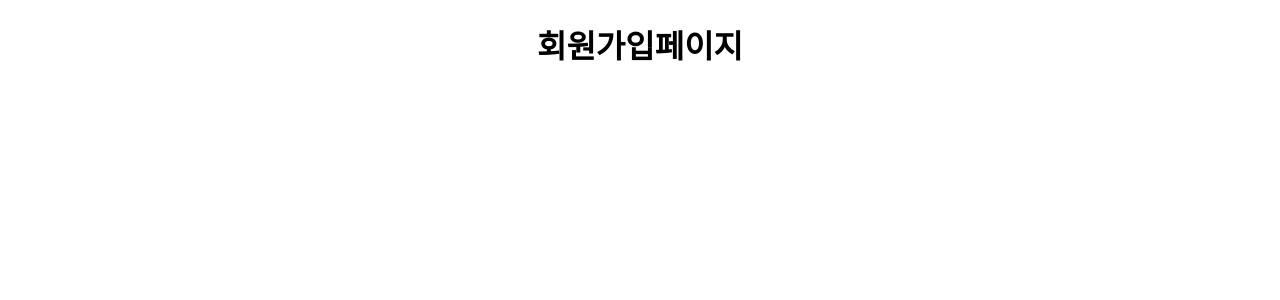
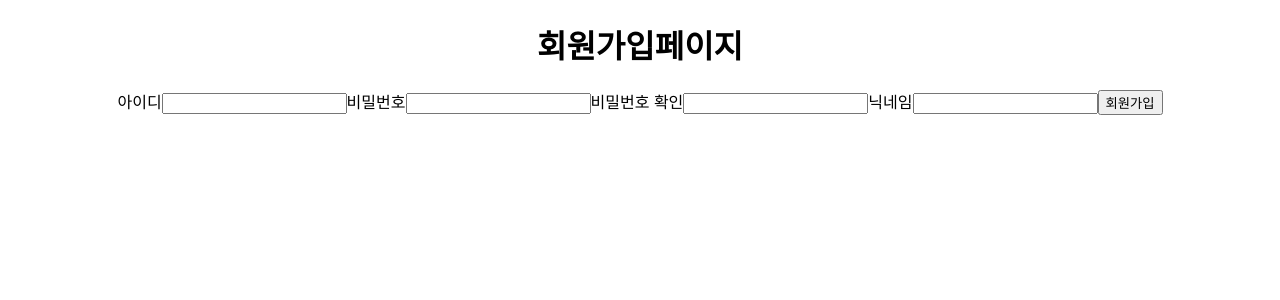
Before and after one commit to gygy2022/magazine, a React (Create React App) app: page /signup in a window 1280 px wide. Shown: the top 300 px of the page. Built offline with nearby package versions, Linux system fonts and the light colour scheme.

Commit message:
회원가입 구조 작업

```diff
--- a/src/components/signup.js
+++ b/src/components/signup.js
@@ -4,6 +4,26 @@ const SignUp = () => {
   return (
     <>
     <h1>회원가입페이지</h1>
+    <form>
+      <label>아이디
+      <input type="email"/>
+      </label>
+
+      <label>비밀번호
+      <input type="password"/>
+      </label>
+
+      <label>비밀번호 확인
+      <input type="text"/>
+      </label>
+
+      <label>닉네임
+      <input type="text"/>
+      </label>
+
+      <button>회원가입</button>
+
+    </form>
     </>
   )
 }
```
